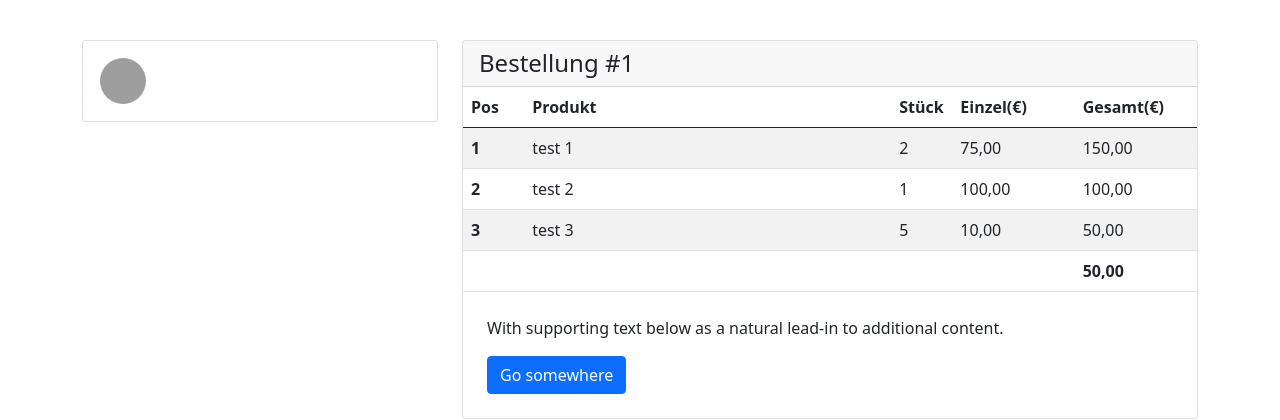
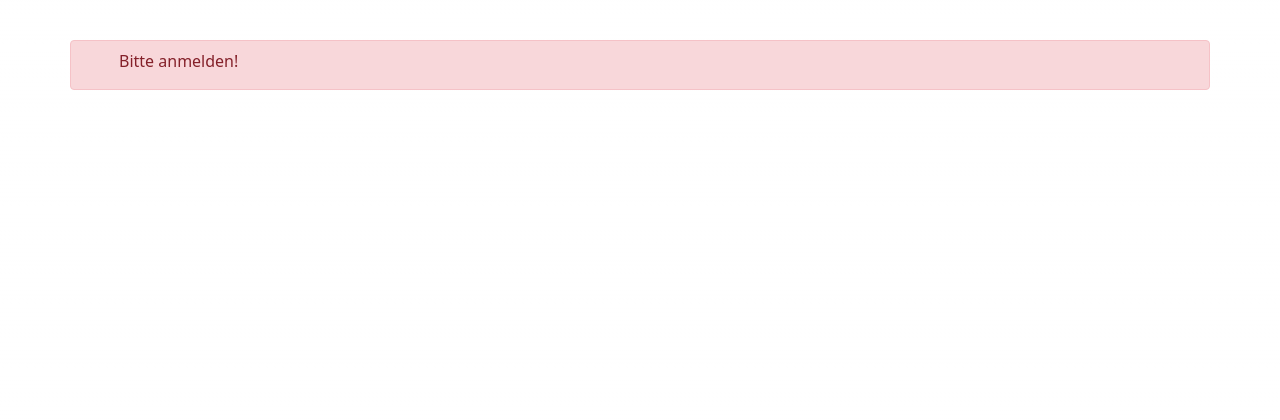
Before and after one commit to pearstore/webapp, a PHP site: page /account.php in a window 1280 px wide. Shown: the part 56-476 px from the top of the page. Run offline with PHP 8.4, Linux system fonts and the light colour scheme; the visitor is signed in with stand-in values (Sample User, id 1); data comes from the database, SQL or seed files in the repository; tables that the repository leaves empty hold one stand-in row (values such as "Sample post"); data that the repository does not hold is empty; grey boxes are pictures that could not be loaded.

Commit message:
Fehler wenn nicht angemeldet behoben

```diff
--- a/www/html/account.php
+++ b/www/html/account.php
@@ -11,8 +11,14 @@
 
 <body class="bg-white bg-gradient">
     <?php require_once("navbar.php"); ?>
-    <div class="container ">
+    <div class="container">
         <div class="row">
+        <?php if($USER == False): ?>
+            <div class="alert alert-danger d-flex align-items-center pt-2" role="alert">
+                <svg class="bi flex-shrink-0 me-2" width="24" height="24" role="img" aria-label="Danger:"><use xlink:href="#exclamation-triangle-fill"/></svg>
+                <div>Bitte anmelden!</div>
+            </div>
+        <?php else: ?>
             <div class="col-4">
                     <div class="card">
                         <div class="card-body row">
@@ -76,6 +82,7 @@
                     </div>
                 </div>
             </div>
+        <?php endif; ?>
     </div>
     <script src="/assets/js/bootstrap.bundle.min.js"></script>
     <script>
```
Lines whose indentation alone changed are shown as unchanged.
